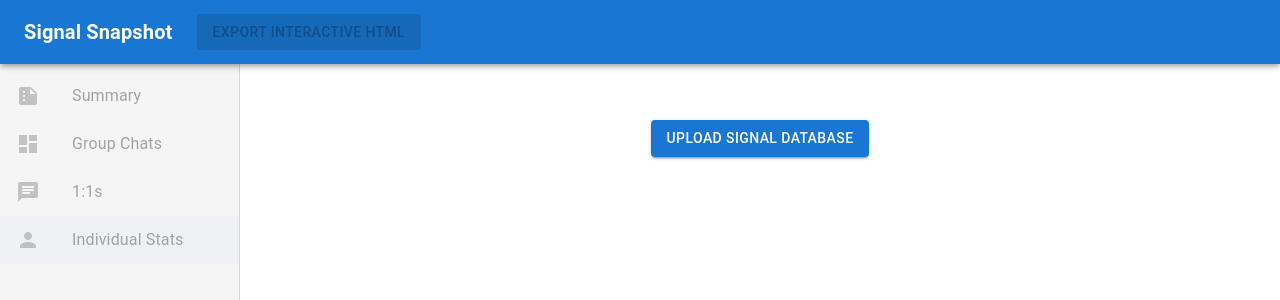
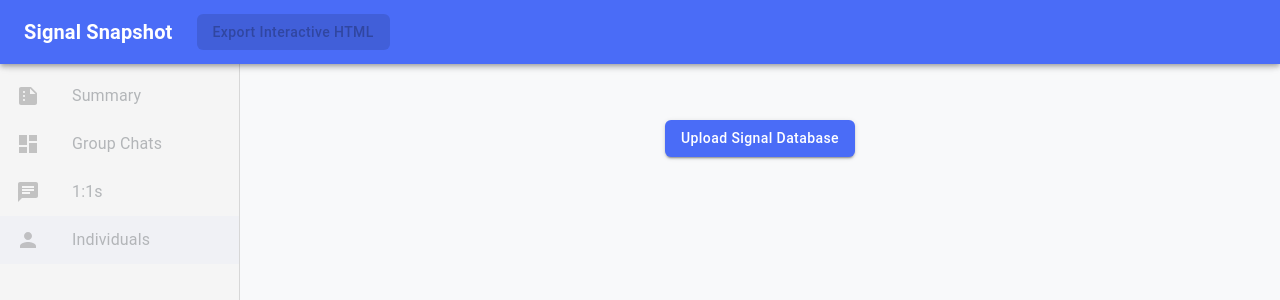
Before and after one commit to ahstewart/signal-snapshot, a React (Create React App) app in the folder frontend/: page /individual in a window 1280 px wide. Shown: the top 300 px of the page. Built offline with nearby package versions, Linux system fonts and the light colour scheme.

Commit message:
lots of UI tweaks

```diff
--- a/frontend/src/App.tsx
+++ b/frontend/src/App.tsx
@@ -16,8 +16,11 @@ import {
     CircularProgress,
     Alert,
     LinearProgress,
-    Divider
+    Divider,
+    ThemeProvider,
+    CssBaseline
 } from '@mui/material';
+import { theme } from './theme/theme';
 import DashboardIcon from '@mui/icons-material/Dashboard';
 import PersonIcon from '@mui/icons-material/Person';
 import SummarizeIcon from '@mui/icons-material/Summarize';
@@ -244,13 +247,15 @@ function App() {
     const drawerWidth = 240;
 
     return (
+      <ThemeProvider theme={theme}>
+        <CssBaseline />
         <Box sx={{ display: 'flex', minHeight: '100vh' }}>
             {progressDialog}
 
             {/* App Bar */}
             <AppBar position="fixed" sx={{ zIndex: (theme) => theme.zIndex.drawer + 1 }}>
                 <Toolbar>
-                    <Typography variant="h6" component="div" sx={{ fontWeight: 'bold', mr: 3 }}>
+                    <Typography variant="h6" component="div" sx={{ fontWeight: 'bold', mr: 3, color: 'white' }}>
                         Signal Snapshot
                     </Typography>
 
@@ -380,7 +385,7 @@ function App() {
                             <ListItemIcon>
                                 <PersonIcon />
                             </ListItemIcon>
-                            <ListItemText primary="Individual Stats" />
+                            <ListItemText primary="Individuals" />
                         </ListItemButton>
                     </ListItem>
                 </List>
@@ -481,6 +486,7 @@ function App() {
                 )}
             </Box>
         </Box>
+      </ThemeProvider>
     );
 }
 
--- a/frontend/src/components/Dashboard.tsx
+++ b/frontend/src/components/Dashboard.tsx
@@ -159,7 +159,7 @@ const Dashboard: React.FC<DashboardProps> = ({
   function renderKpiCard(title: string, value: string | number) {
     return (
       <Grid item xs={12} sm={4}>
-        <Paper sx={{ p: 2, textAlign: 'center' }}>
+        <Paper sx={{ p: 2, textAlign: 'center', background: 'linear-gradient(135deg, #f4f7fa 70%, #e3ecf7 100%)', boxShadow: 3, borderRadius: 3, border: '1px solid #d6e0ef' }}>
           <Typography variant="h4" component="div">{value}</Typography>
           <Typography variant="body1" color="text.secondary">{title}</Typography>
         </Paper>
--- a/frontend/src/components/IndividualStats.tsx
+++ b/frontend/src/components/IndividualStats.tsx
@@ -1,9 +1,6 @@
-import React, { useState, useEffect } from 'react';
+import * as React from 'react';
 import {
-  Alert,
   Box,
-  Button,
-  CircularProgress,
   Divider,
   FormControl,
   Grid,
@@ -16,45 +13,115 @@ import {
   Select,
   SelectChangeEvent,
   Typography,
+  useTheme,
 } from '@mui/material';
-import { User, IndividualStatsData, loadUsers, loadIndividualStats } from '../utils/database';
+import { User as DbUser } from '../utils/database';
+
+interface User {
+  id: string;
+  name: string;
+}
+
+interface Reaction {
+  emoji: string;
+  sender: string;
+}
+
+interface MostPopularMessage {
+  text: string | null;
+  reactionCount: number;
+  reactions: Reaction[];
+}
+
+interface IndividualStatsData {
+  totalMessagesSent: number;
+  mostPopularDay: string;
+  totalReactionsSent: number;
+  reactedToMost: {
+    name: string;
+    count: number;
+    emoji: string;
+  } | null;
+  receivedMostReactionsFrom: {
+    name: string;
+    count: number;
+    emoji: string;
+  } | null;
+  mostPopularMessage: MostPopularMessage | null;
+}
 
 interface IndividualStatsProps {
-  users: any[];
+  users: DbUser[];
   selectedUser: string;
   onUserSelect: (userId: string) => void;
-  data: any;
+  data: IndividualStatsData | null;
   loading: boolean;
   error: string | null;
 }
 
-const IndividualStats: React.FC<IndividualStatsProps> = ({ users, selectedUser, onUserSelect, data, loading, error }) => {
+const IndividualStats: React.FC<IndividualStatsProps> = ({
+  users,
+  selectedUser,
+  onUserSelect,
+  data,
+  loading,
+  error
+}) => {
   const handleUserChange = (event: SelectChangeEvent<string>) => {
     onUserSelect(event.target.value);
   };
 
+  const muiTheme = useTheme();
 
-  const renderKpiCard = (title: string, value: string | number) => (
+  const renderKpiCard = (title: string, value: string | number) => {
+    return (
       <Grid item xs={12} sm={4}>
-      <Paper sx={{ p: 2, textAlign: 'center' }}>
-        <Typography variant="h4" component="div">{value}</Typography>
-        <Typography variant="body1" color="text.secondary">{title}</Typography>
+        <Paper
+          sx={{
+            background: muiTheme.palette.background.paper,
+            p: 3,
+            display: 'flex',
+            flexDirection: 'column',
+            alignItems: 'center',
+            justifyContent: 'center',
+            minHeight: '140px',
+            borderRadius: 2,
+            boxShadow: muiTheme.shadows[2],
+            '&:hover': {
+              transform: 'translateY(-4px)',
+              boxShadow: muiTheme.shadows[6]
+            },
+            transition: 'all 0.3s ease-in-out'
+          }}
+        >
+          <Typography variant="h4" component="div" sx={{ fontWeight: 600, mb: 1 }}>
+            {value}
+          </Typography>
+          <Typography variant="body1" color="text.secondary">
+            {title}
+          </Typography>
         </Paper>
       </Grid>
     );
+  };
+
+  if (loading) {
+    return <Box sx={{ p: 4 }}>Loading...</Box>;
+  }
+
+  if (error) {
+    return <Box sx={{ p: 4, color: 'error.main' }}>Error: {error}</Box>;
+  }
+
+  if (!data) {
+    return <Box sx={{ p: 4 }}>No data available</Box>;
+  }
 
   return (
     <Box sx={{ p: 4 }}>
       <Typography variant="h4" gutterBottom>
-        Individual Stats
+        Individuals
       </Typography>
-      {selectedUser && (
-        <Typography variant="h6" gutterBottom>
-          {users.find(u => u.id === selectedUser)?.name || selectedUser}
-        </Typography>
-      )}
-
-      {/* Upload controls removed; now in header */}
 
       {users.length > 0 && (
         <FormControl fullWidth sx={{ mb: 4 }}>
@@ -64,8 +131,15 @@ const IndividualStats: React.FC<IndividualStatsProps> = ({ users, selectedUser,
             value={selectedUser}
             label="Select User"
             onChange={handleUserChange}
+            sx={{
+              '& .MuiOutlinedInput-root': {
+                '&:hover fieldset': {
+                  borderColor: 'primary.main',
+                },
+              },
+            }}
           >
-            {users.map(user => (
+            {users.map((user) => (
               <MenuItem key={user.id} value={user.id}>
                 {user.name}
               </MenuItem>
@@ -75,14 +149,31 @@ const IndividualStats: React.FC<IndividualStatsProps> = ({ users, selectedUser,
       )}
 
       {data && (
+        <>
           <Grid container spacing={3}>
             {renderKpiCard('Total Messages Sent', data.totalMessagesSent)}
             {renderKpiCard('Most Popular Day', data.mostPopularDay)}
             {renderKpiCard('Total Reactions Sent', data.totalReactionsSent)}
 
+
+
+            {(data.reactedToMost || data.receivedMostReactionsFrom) && (
+              <Grid container spacing={3} justifyContent="center" alignItems="center" sx={{ mt: 2 }}>
                 {data.reactedToMost && (
-            <Grid item xs={12} md={6} lg={4}>
-              <Paper sx={{ p: 2, height: '100%', display: 'flex', flexDirection: 'column', justifyContent: 'center', textAlign: 'center' }}>
+                  <Grid item xs={12} md={6} lg={4} sx={{ display: 'flex', justifyContent: 'center' }}>
+                    <Paper
+                      sx={{
+                        background: muiTheme.palette.background.paper,
+                        p: 3,
+                        borderRadius: 2,
+                        boxShadow: muiTheme.shadows[2],
+                        '&:hover': {
+                          transform: 'translateY(-4px)',
+                          boxShadow: muiTheme.shadows[6]
+                        },
+                        transition: 'all 0.3s ease-in-out'
+                      }}
+                    >
                       <Typography variant="h6" color="text.secondary">Reacted To Most</Typography>
                       <Typography variant="h4">{data.reactedToMost.name}</Typography>
                       <Typography variant="body1" color="text.secondary">{data.reactedToMost.count} times</Typography>
@@ -90,10 +181,21 @@ const IndividualStats: React.FC<IndividualStatsProps> = ({ users, selectedUser,
                     </Paper>
                   </Grid>
                 )}
-
                 {data.receivedMostReactionsFrom && (
-            <Grid item xs={12} md={6} lg={4}>
-              <Paper sx={{ p: 2, height: '100%', display: 'flex', flexDirection: 'column', justifyContent: 'center', textAlign: 'center' }}>
+                  <Grid item xs={12} md={6} lg={4} sx={{ display: 'flex', justifyContent: 'center' }}>
+                    <Paper
+                      sx={{
+                        background: muiTheme.palette.background.paper,
+                        p: 3,
+                        borderRadius: 2,
+                        boxShadow: muiTheme.shadows[2],
+                        '&:hover': {
+                          transform: 'translateY(-4px)',
+                          boxShadow: muiTheme.shadows[6]
+                        },
+                        transition: 'all 0.3s ease-in-out'
+                      }}
+                    >
                       <Typography variant="h6" color="text.secondary">Received Most Reactions From</Typography>
                       <Typography variant="h4">{data.receivedMostReactionsFrom.name}</Typography>
                       <Typography variant="body1" color="text.secondary">{data.receivedMostReactionsFrom.count} times</Typography>
@@ -101,19 +203,72 @@ const IndividualStats: React.FC<IndividualStatsProps> = ({ users, selectedUser,
                     </Paper>
                   </Grid>
                 )}
+              </Grid>
+            )}
+          </Grid>
 
           {data.mostPopularMessage && (
-            <Grid item xs={12} md={12} lg={4}>
-              <Paper sx={{ p: 2, height: '100%' }}>
-                <Typography variant="h6" color="text.secondary">Most Popular Message</Typography>
-                <Typography variant="body1" sx={{ fontStyle: 'italic', mb: 2 }}>"{data.mostPopularMessage.text || 'Media message'}"</Typography>
-                <Typography variant="body2" color="text.secondary">{data.mostPopularMessage.reactionCount} reactions</Typography>
-                <Divider sx={{ my: 1 }} />
-                <Box sx={{ maxHeight: 200, overflow: 'auto' }}>
-                  <List dense>
-                    {data.mostPopularMessage.reactions.map((reaction: any, index: number) => (
-                      <ListItem key={index} disableGutters sx={{ py: 0 }}>
-                        <ListItemText primary={`${reaction.emoji} from ${reaction.sender}`} />
+            <Grid item sx={{ display: 'flex', justifyContent: 'center', mt: 4, width: '100%' }}>
+              <Paper
+                sx={{
+                  p: 4,
+                  width: '100%',
+                  maxWidth: '800px',
+                  background: muiTheme.palette.background.paper,
+                  boxShadow: muiTheme.shadows[2],
+                  '&:hover': {
+                    boxShadow: muiTheme.shadows[4]
+                  },
+                  transition: 'box-shadow 0.3s ease-in-out'
+                }}
+              >
+                <Typography variant="h5" color="text.primary" gutterBottom sx={{ fontWeight: 600 }}>
+                  Most Popular Message
+                </Typography>
+                <Box
+                  sx={{
+                    p: 2,
+                    mb: 2,
+                    borderRadius: 1,
+                    bgcolor: 'background.default',
+                    borderLeft: `4px solid ${muiTheme.palette.primary.main}`
+                  }}
+                >
+                  <Typography variant="body1" sx={{ fontStyle: 'italic' }}>
+                    "{data.mostPopularMessage.text || 'Media message'}"
+                  </Typography>
+                </Box>
+                <Box sx={{ display: 'flex', alignItems: 'center', mb: 2 }}>
+                  <Typography variant="body2" color="text.secondary" sx={{ mr: 2 }}>
+                    {data.mostPopularMessage.reactionCount} reaction{data.mostPopularMessage.reactionCount !== 1 ? 's' : ''}
+                  </Typography>
+                </Box>
+                <Divider sx={{ my: 2 }} />
+                <Box sx={{ maxHeight: 200, overflow: 'auto', pr: 1 }}>
+                  <List dense disablePadding>
+                    {data.mostPopularMessage.reactions.map((reaction: Reaction, index: number) => (
+                      <ListItem
+                        key={index}
+                        disableGutters
+                        sx={{
+                          py: 1,
+                          '&:not(:last-child)': {
+                            borderBottom: `1px solid ${muiTheme.palette.divider}`
+                          }
+                        }}
+                      >
+                        <ListItemText
+                          primary={
+                            <Box sx={{ display: 'flex', alignItems: 'center' }}>
+                              <Typography component="span" sx={{ fontSize: '1.25rem', mr: 1 }}>
+                                {reaction.emoji}
+                              </Typography>
+                              <Typography component="span" variant="body2">
+                                from {reaction.sender}
+                              </Typography>
+                            </Box>
+                          }
+                        />
                       </ListItem>
                     ))}
                   </List>
@@ -121,7 +276,7 @@ const IndividualStats: React.FC<IndividualStatsProps> = ({ users, selectedUser,
               </Paper>
             </Grid>
           )}
-        </Grid>
+        </>
       )}
     </Box>
   );
--- a/frontend/src/components/OneOnOnesPage.tsx
+++ b/frontend/src/components/OneOnOnesPage.tsx
@@ -48,7 +48,7 @@ const OneOnOnesPage: React.FC<OneOnOnesPageProps> = ({ data, loading, error, use
 
     const renderKpiCard = (title: string, value: string | number) => (
         <Grid item xs={12} sm={6} md={3}>
-            <Paper sx={{ p: 2, textAlign: 'center' }}>
+            <Paper sx={{ p: 2, textAlign: 'center', background: 'linear-gradient(135deg, #f4f7fa 70%, #e3ecf7 100%)', boxShadow: 3, borderRadius: 3, border: '1px solid #d6e0ef' }}>
                 <Typography variant="h4" component="div">{value}</Typography>
                 <Typography variant="body1" color="text.secondary">{title}</Typography>
             </Paper>
--- a/frontend/src/components/SummaryPage.tsx
+++ b/frontend/src/components/SummaryPage.tsx
@@ -46,7 +46,7 @@ const SummaryPage: React.FC<SummaryPageProps> = ({ data, loading, error, users }
     // Always use the full analytics data, not filtered by selection
     const renderKpiCard = (title: string, value: string | number) => (
         <Grid item xs={12} sm={4}>
-            <Paper sx={{ p: 2, textAlign: 'center' }}>
+            <Paper sx={{ p: 2, textAlign: 'center', background: 'linear-gradient(135deg, #f4f7fa 70%, #e3ecf7 100%)', boxShadow: 3, borderRadius: 3, border: '1px solid #d6e0ef' }}>
                 <Typography variant="h4" component="div">{value}</Typography>
                 <Typography variant="body1" color="text.secondary">{title}</Typography>
             </Paper>
--- /dev/null
+++ b/frontend/src/theme/theme.ts
@@ -0,0 +1,178 @@
+import { createTheme } from '@mui/material/styles';
+
+export const theme = createTheme({
+  components: {
+    MuiPaper: {
+      styleOverrides: {
+        root: {
+          '&.card': {
+            background: 'linear-gradient(135deg, #f8f9fa 0%, #e9ecef 100%)',
+            border: '1px solid #dee2e6',
+            boxShadow: '0 2px 8px rgba(0,0,0,0.05)',
+            transition: 'box-shadow 0.2s ease-in-out',
+            '&:hover': {
+              boxShadow: '0 4px 12px rgba(0,0,0,0.1)'
+            }
+          },
+          '&.table-container': {
+            background: '#fff',
+            borderRadius: '8px',
+            boxShadow: '0 1px 3px rgba(0,0,0,0.1)',
+            overflow: 'hidden'
+          }
+        }
+      }
+    },
+    MuiTable: {
+      styleOverrides: {
+        root: {
+          '&.data-table': {
+            minWidth: 650,
+            '& th': {
+              backgroundColor: '#f8f9fa',
+              fontWeight: 600,
+              color: '#495057'
+            },
+            '& tr:hover': {
+              backgroundColor: 'rgba(0, 0, 0, 0.02)'
+            }
+          }
+        }
+      }
+    },
+    MuiButton: {
+      styleOverrides: {
+        root: {
+          textTransform: 'none',
+          fontWeight: 500,
+          borderRadius: '6px',
+          '&.primary-button': {
+            background: 'linear-gradient(135deg, #4a6cf7 0%, #2541b2 100%)',
+            color: 'white',
+            '&:hover': {
+              background: 'linear-gradient(135deg, #3a5bd9 0%, #1a2d80 100%)',
+              boxShadow: '0 4px 12px rgba(74, 108, 247, 0.2)'
+            }
+          }
+        }
+      }
+    }
+  },
+  typography: {
+    h4: {
+      fontWeight: 600,
+      color: '#212529'
+    },
+    h5: {
+      fontWeight: 600,
+      color: '#343a40'
+    },
+    h6: {
+      fontWeight: 500,
+      color: '#495057'
+    },
+    body1: {
+      color: '#495057'
+    },
+    body2: {
+      color: '#6c757d'
+    }
+  },
+  palette: {
+    primary: {
+      main: '#4a6cf7',
+      light: '#6f8af8',
+      dark: '#2541b2',
+      contrastText: '#fff'
+    },
+    secondary: {
+      main: '#6c757d',
+      light: '#868e96',
+      dark: '#495057',
+      contrastText: '#fff'
+    },
+    background: {
+      default: '#f8f9fa',
+      paper: '#fff'
+    },
+    text: {
+      primary: '#212529',
+      secondary: '#495057',
+      disabled: '#6c757d'
+    }
+  }
+});
+
+export const cardStyles = {
+  card: {
+    p: 2,
+    height: '100%',
+    display: 'flex',
+    flexDirection: 'column',
+    justifyContent: 'center',
+    textAlign: 'center',
+    background: 'linear-gradient(135deg, #f8f9fa 0%, #e9ecef 100%)',
+    border: '1px solid #dee2e6',
+    boxShadow: '0 2px 8px rgba(0,0,0,0.05)',
+    '&:hover': {
+      boxShadow: '0 4px 12px rgba(0,0,0,0.1)'
+    }
+  },
+  tableContainer: {
+    background: '#fff',
+    borderRadius: '8px',
+    boxShadow: '0 1px 3px rgba(0,0,0,0.1)',
+    overflow: 'hidden',
+    mb: 3
+  },
+  table: {
+    minWidth: 650,
+    '& th': {
+      backgroundColor: '#f8f9fa',
+      fontWeight: 600,
+      color: '#495057'
+    },
+    '& tr:hover': {
+      backgroundColor: 'rgba(0, 0, 0, 0.02)'
+    }
+  },
+  sectionTitle: {
+    mb: 3,
+    color: '#212529',
+    fontWeight: 600,
+    position: 'relative',
+    '&:after': {
+      content: '""',
+      position: 'absolute',
+      bottom: -8,
+      left: 0,
+      width: '100%',
+      height: 2,
+      background: 'linear-gradient(90deg, #4a6cf7, transparent)'
+    }
+  }
+};
+
+export const chartStyles = {
+  container: {
+    p: 2,
+    background: '#fff',
+    borderRadius: '8px',
+    boxShadow: '0 1px 3px rgba(0,0,0,0.1)',
+    height: '100%',
+    display: 'flex',
+    flexDirection: 'column'
+  },
+  title: {
+    mb: 2,
+    color: '#495057',
+    fontWeight: 500
+  },
+  chart: {
+    flex: 1,
+    minHeight: '300px',
+    '& .recharts-cartesian-grid-horizontal line': {
+      stroke: '#e9ecef'
+    }
+  }
+};
```
Lines whose indentation alone changed are shown as unchanged.
